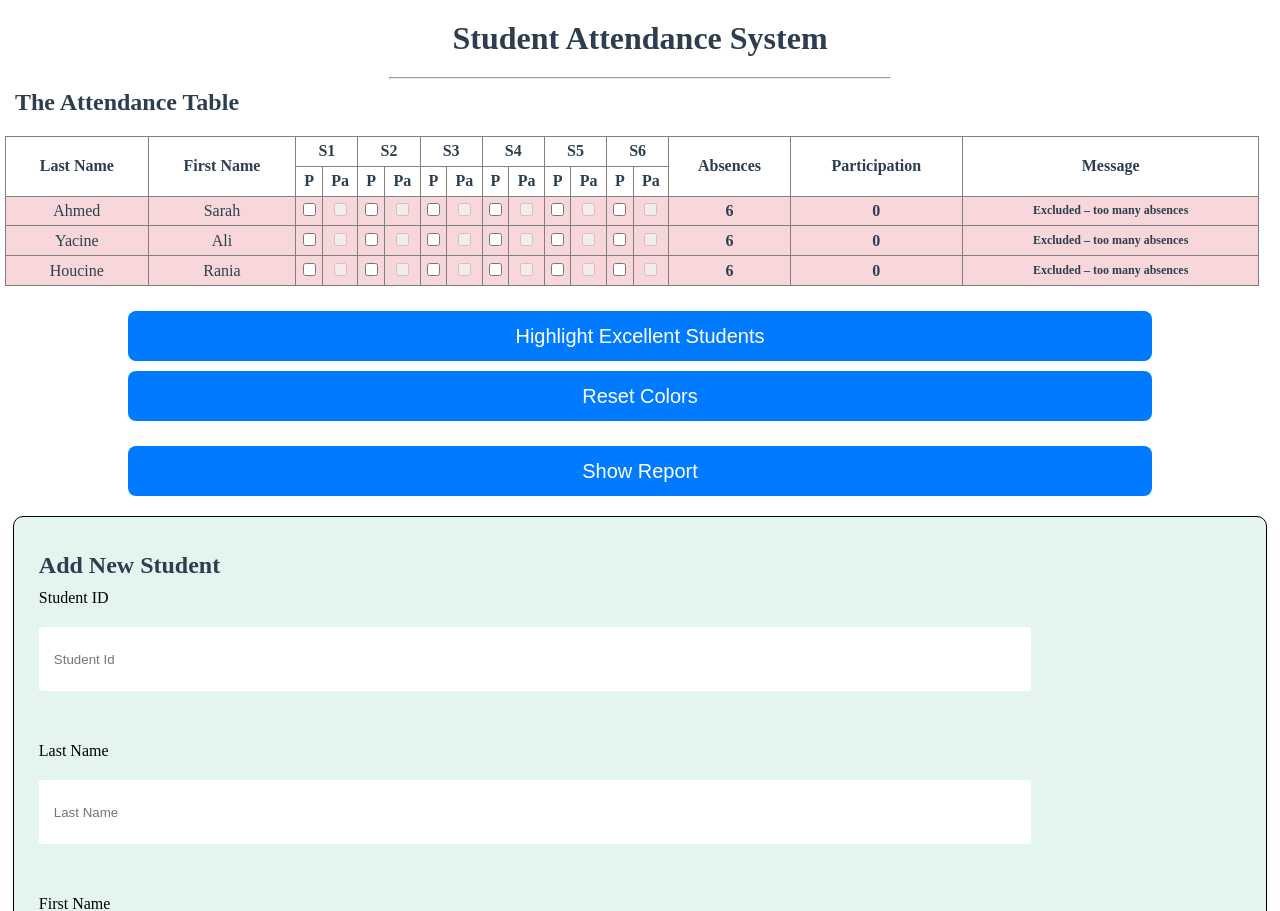
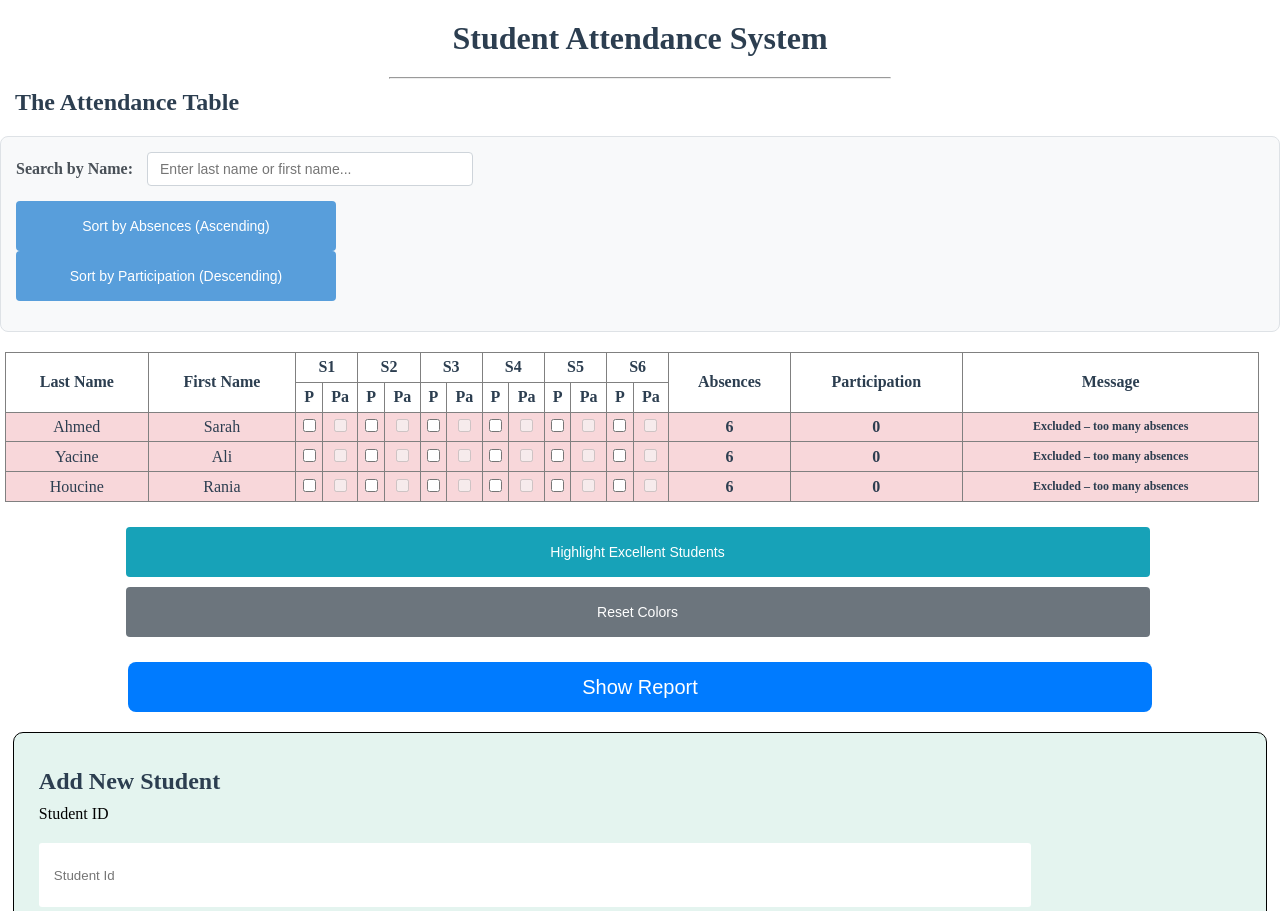
Before and after one commit to manel-maxel/Projet-PAW, a PHP site: page /attendenci.html in a window 1280 px wide. Shown: the part 63-974 px from the top of the page. Run offline with PHP 8.4, Linux system fonts and the light colour scheme.

Commit message:
HAHAHAHA

```diff
--- a/attendenci.html
+++ b/attendenci.html
@@ -4,8 +4,6 @@
   <meta charset="UTF-8">
   <meta name="viewport" content="width=device-width, initial-scale=1.0">
   <link href="style.css" rel="stylesheet">
-
-  <!-- ✅ Ajout de Chart.js avant ton script -->
   <script src="https://cdn.jsdelivr.net/npm/chart.js"></script>
   <script src="https://code.jquery.com/jquery-3.6.0.min.js"></script>
 
@@ -30,6 +28,20 @@
 
     <section id="attendance-list">
       <h2>The Attendance Table</h2>
+      <div class="controls-section">
+        <div class="search-control">
+          <label for="searchByName">Search by Name:</label>
+          <input type="text" id="searchByName" placeholder="Enter last name or first name...">
+        </div>
+
+        <div class="sort-controls">
+          <button id="sortByAbsencesAsc">Sort by Absences (Ascending)</button>
+          <button id="sortByParticipationDesc">Sort by Participation (Descending)</button>
+        </div>
+
+        <div id="sortMessage" class="sort-message"></div>
+      </div>
+
       <table border="1">
         <tr>
           <th rowspan="2">Last Name</th>
@@ -95,11 +107,11 @@
           <td class="message small"></td>
         </tr>
       </table>
+
       <div class="highlight-controls">
         <button id="highlightExcellentBtn">Highlight Excellent Students</button>
         <button id="resetColorsBtn">Reset Colors</button>
       </div>
-
 
       <section id="Reports">
         <div class="report-section">
--- a/attendenci.js
+++ b/attendenci.js
@@ -6,6 +6,7 @@ document.addEventListener('DOMContentLoaded', function() {
     initializeFormValidation();
 });
 
+// pour calculer la presence et la participation
 function initializeAttendanceSystem() {
     const TOTAL_SESSIONS = 6;
 
@@ -15,8 +16,8 @@ function initializeAttendanceSystem() {
         const presentCheckboxes = row.querySelectorAll('input.present');
         const participateCheckboxes = row.querySelectorAll('input.participate');
 
-        console.log('Found present checkboxes:', presentCheckboxes.length);
-        console.log('Found participate checkboxes:', participateCheckboxes.length);
+       /* console.log('Found present checkboxes:', presentCheckboxes.length);
+        console.log('Found participate checkboxes:', participateCheckboxes.length);*/
 
         let presentCount = 0;
         let participateCount = 0;
@@ -408,7 +409,7 @@ if (showReportBtn) {
         reportChart = new Chart(reportCanvas, config);
     });
 }
-// 🧠 Exercise 5
+//  Exercise 5
 $(document).ready(function() {
 
     $('#attendance-list table tr').hover(
@@ -430,7 +431,7 @@ $(document).ready(function() {
         alert(`👩‍🎓 Student: ${firstName} ${lastName}\n❌ Absences: ${absences}`);
     });
 });
-// 🌟 Exercise 6
+//Exercise 6
 $(document).ready(function() {
     $('#highlightExcellentBtn').click(function() {
         $('#attendance-list table tr').each(function(index) {
@@ -455,3 +456,76 @@ $(document).ready(function() {
         });
     });
 });
+//  Exercise 7
+$(document).ready(function() {
+
+    $('#searchByName').on('input', function() {
+        const searchTerm = $(this).val().toLowerCase().trim();
+
+        if (searchTerm === '') {
+
+            $('#attendance-list table tr').show();
+            return;
+        }
+
+        $('#attendance-list table tr').each(function(index) {
+
+            if (index === 0 || index === 1) return;
+
+            const lastName = $(this).find('td').eq(0).text().toLowerCase();
+            const firstName = $(this).find('td').eq(1).text().toLowerCase();
+
+            if (lastName.includes(searchTerm) || firstName.includes(searchTerm)) {
+                $(this).show();
+            } else {
+                $(this).hide();
+            }
+        });
+    });
+
+    $('#sortByAbsencesAsc').click(function() {
+        const rows = $('#attendance-list table tr').slice(2).toArray(); // Get data rows only (skip headers)
+
+        rows.sort(function(a, b) {
+            const absencesA = parseInt($(a).find('.absences').text()) || 0;
+            const absencesB = parseInt($(b).find('.absences').text()) || 0;
+
+            return absencesA - absencesB;
+        });
+
+        const tbody = $('#attendance-list table');
+        rows.forEach(row => {
+            tbody.append(row);
+        });
+
+        $('#sortMessage').text('Currently sorted by absences (ascending)').fadeIn();
+
+        console.log('Sorted by absences (ascending)');
+    });
+
+    $('#sortByParticipationDesc').click(function() {
+        const rows = $('#attendance-list table tr').slice(2).toArray();
+
+        rows.sort(function(a, b) {
+            const participationA = parseInt($(a).find('.participation').text()) || 0;
+            const participationB = parseInt($(b).find('.participation').text()) || 0;
+
+            return participationB - participationA;
+        });
+
+        const tbody = $('#attendance-list table');
+        rows.forEach(row => {
+            tbody.append(row);
+        });
+
+        $('#sortMessage').text('Currently sorted by participation (descending)').fadeIn();
+
+        console.log('Sorted by participation (descending)');
+    });
+
+    $('#searchByName').on('input', function() {
+        if ($(this).val().trim() !== '') {
+            $('#sortMessage').fadeOut();
+        }
+    });
+});
--- a/style.css
+++ b/style.css
@@ -170,6 +170,102 @@ button:hover {
 }
 
 
+/* Exercise 7 Styles */
+.controls-section {
+    margin: 20px 0;
+    padding: 15px;
+    background-color: #f8f9fa;
+    border-radius: 8px;
+    border: 1px solid #dee2e6;
+}
+
+.search-control {
+    margin-bottom: 15px;
+}
+
+.search-control label {
+    font-weight: bold;
+    margin-right: 10px;
+    color: #495057;
+}
+
+#searchByName {
+    padding: 8px 12px;
+    border: 1px solid #ced4da;
+    border-radius: 4px;
+    width: 300px;
+    font-size: 14px;
+}
+
+#searchByName:focus {
+    outline: none;
+    border-color: #007bff;
+    box-shadow: 0 0 0 2px rgba(99, 152, 210, 0.25);
+}
+
+.sort-controls {
+    margin-bottom: 15px;
+    width: 400px;
+}
+
+.sort-controls button {
+    padding: 5px 7px;
+    margin-right: 10px;
+    background-color: #589edb;
+    color: white;
+    border: none;
+    border-radius: 4px;
+    cursor: pointer;
+    font-size: 14px;
+    transition: background-color 0.2s;
+}
+
+.sort-controls button:hover {
+    background-color: #5a6268;
+}
+
+.sort-controls button:active {
+    transform: translateY(1px);
+}
+
+.sort-message {
+    padding: 10px;
+    background-color: #e7f3ff;
+    border: 1px solid #b3d9ff;
+    border-radius: 4px;
+    color: #0066cc;
+    font-weight: bold;
+    display: none;
+}
+
+.highlight-controls {
+    margin: 15px 0;
+}
+
+.highlight-controls button {
+    padding: 8px 16px;
+    margin-right: 10px;
+    background-color: #17a2b8;
+    color: white;
+    border: none;
+    border-radius: 4px;
+    cursor: pointer;
+    font-size: 14px;
+    transition: background-color 0.2s;
+}
+
+.highlight-controls button:hover {
+    background-color: #138496;
+}
+
+#resetColorsBtn {
+    background-color: #6c757d;
+}
+
+#resetColorsBtn:hover {
+    background-color: #5a6268;
+}
+
  @media (max-width: 768px) {
             .navbar a {
                 display: block;
```
Lines whose indentation alone changed are shown as unchanged.
